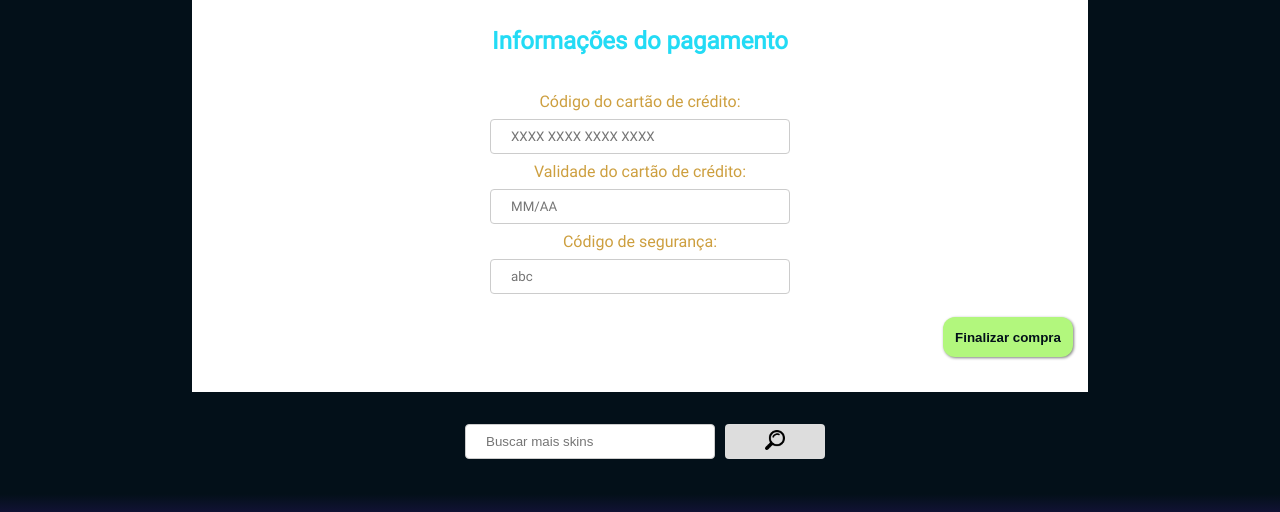
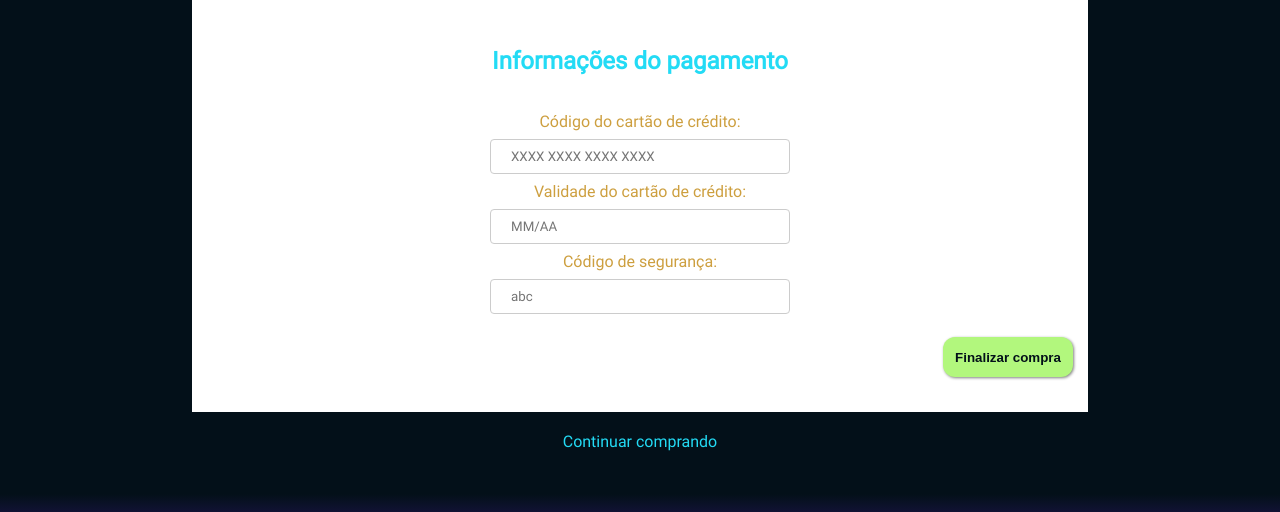
Before and after one commit to ferracioli/web-development-store, a plain HTML site: page frontend/html/carrinho.html in a window 1280 px wide. Shown: the part 206-718 px from the top of the page. Drawn offline with Linux system fonts and the light colour scheme.

Commit message:
Botão continuar comprando

```diff
--- a/frontend/html/carrinho.html
+++ b/frontend/html/carrinho.html
@@ -70,17 +70,7 @@
                 </div>
             </div>
 
-            <div class="search-container horizontal">
-                <div class="horizontal-space"></div>
-                <form action=#>
-                    <div class="horizontal">
-                        <input type="text" placeholder="Buscar mais skins" name="search">
-                        <button type="submit">
-                            <i class="search-button"><img src="../img/lupa.png"></i>
-                        </button>
-                    </div>
-                </form>
-            </div>
+            <a href="cadastroCliente.html" class=simple-button>Continuar comprando</a>
         </div>
 
 
```
